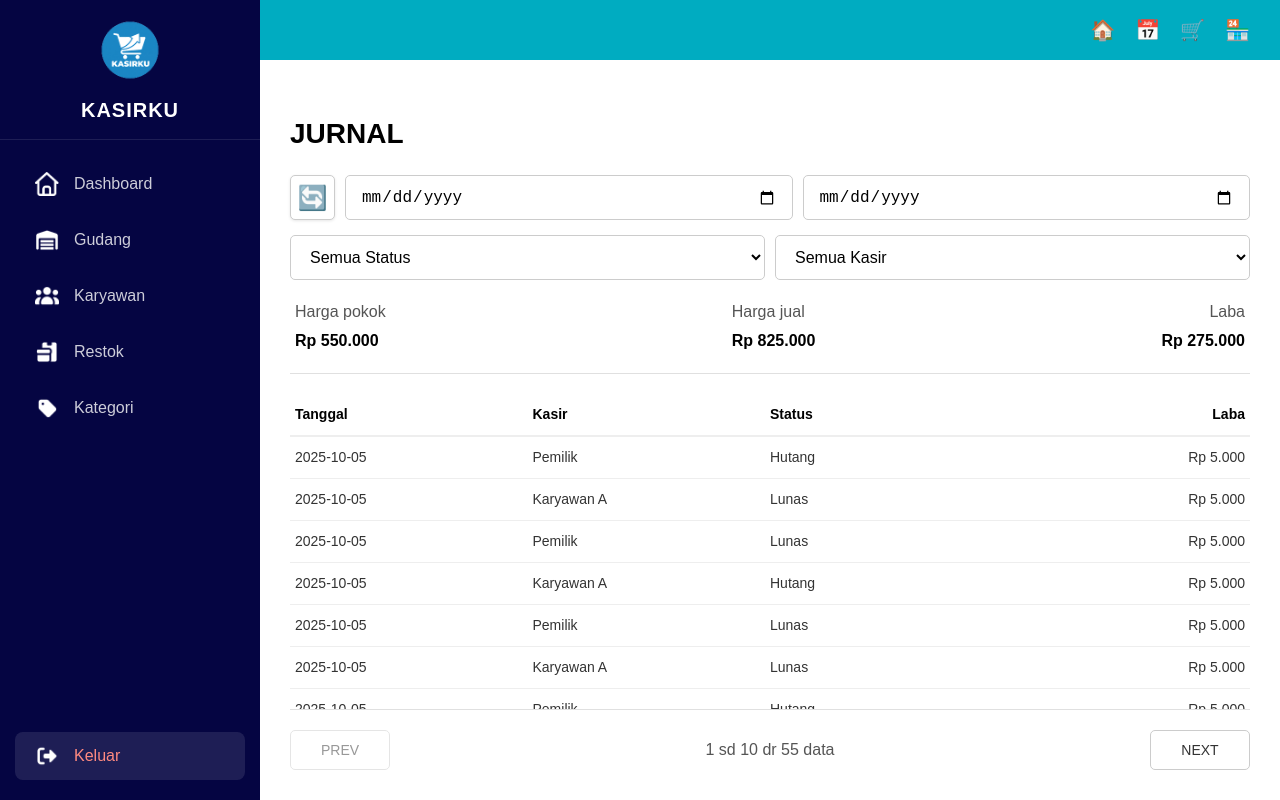
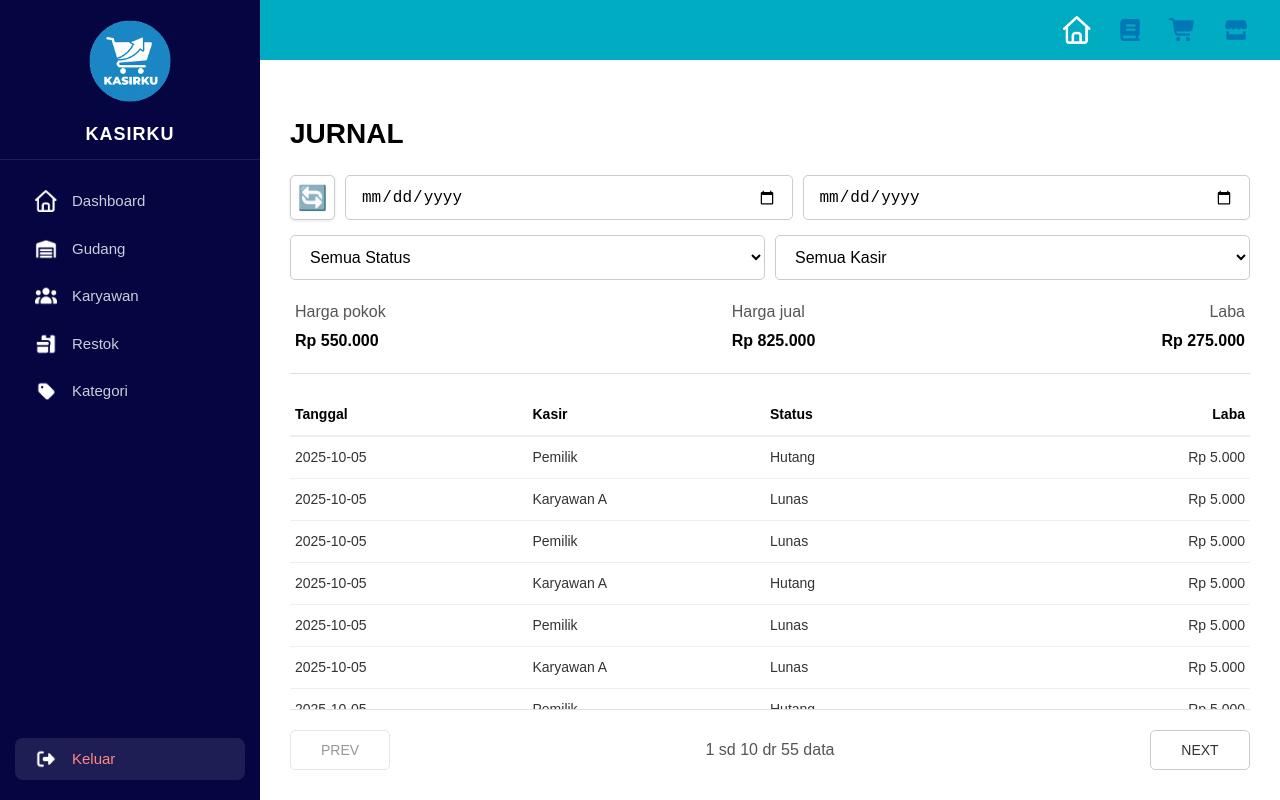
Before and after one commit to Rei-khen/sisfor-kelompok-14, a React (Vite) app in the folder client/: page /jurnal in a window 1280 px wide. Built offline with nearby package versions, Linux system fonts and the light colour scheme.

Commit message:
menambahkan mengganti logo navbar dengan yg ada di assets

```diff
--- a/client/src/components/MainLayout.tsx
+++ b/client/src/components/MainLayout.tsx
@@ -2,15 +2,19 @@
 import React, { type ReactNode } from "react";
 import { useNavigate, useLocation } from "react-router-dom";
 
-// --- IMPORT ICON DARI ASSETS ---
-// Pastikan nama file sama persis dengan di folder (besar/kecil hurufnya)
+// --- IMPORT SEMUA ICON DARI ASSETS ---
+import iconKasirku from "../assets/icon/kasirku.png";
 import iconDashboard from "../assets/icon/dashboard.png";
 import iconGudang from "../assets/icon/gudang.png";
 import iconKaryawan from "../assets/icon/karyawan.png";
 import iconRestok from "../assets/icon/restok.png";
 import iconKategori from "../assets/icon/kategori.png";
 import iconKeluar from "../assets/icon/keluar.png";
-import iconKasirku from "../assets/icon/kasirku.png"; // Logo bulat
+
+// Icon Khusus untuk Header (Navbar Atas)
+import iconJurnal from "../assets/icon/jurnal.png";
+import iconPembayaran from "../assets/icon/pembayaran.png";
+import iconPenjualan from "../assets/icon/penjualan.png";
 
 interface MainLayoutProps {
   children: ReactNode;
@@ -38,7 +42,7 @@ const MainLayout: React.FC<MainLayoutProps> = ({ children }) => {
 
   const sidebarStyle: React.CSSProperties = {
     width: "260px",
-    backgroundColor: "#050542", // Warna biru gelap
+    backgroundColor: "#050542",
     color: "white",
     display: "flex",
     flexDirection: "column",
@@ -46,23 +50,25 @@ const MainLayout: React.FC<MainLayoutProps> = ({ children }) => {
     boxShadow: "2px 0 5px rgba(0,0,0,0.1)",
   };
 
+  // --- BAGIAN LOGO DIPERBESAR ---
   const logoAreaStyle: React.CSSProperties = {
-    height: "140px",
+    height: "160px", // Diperbesar dari 120px agar muat
     display: "flex",
     flexDirection: "column",
     justifyContent: "center",
     alignItems: "center",
     borderBottom: "1px solid rgba(255,255,255,0.1)",
     marginBottom: "10px",
+    flexShrink: 0,
   };
 
   const logoImgStyle: React.CSSProperties = {
-    width: "70px",
-    height: "70px",
+    width: "100px", // Diperbesar dari 60px
+    height: "100px", // Diperbesar dari 60px
     objectFit: "contain",
     marginBottom: "10px",
-    // Tidak perlu filter karena ini logo utama
   };
+  // -----------------------------
 
   const sidebarMenuStyle: React.CSSProperties = {
     listStyle: "none",
@@ -71,47 +77,35 @@ const MainLayout: React.FC<MainLayoutProps> = ({ children }) => {
     flexGrow: 1,
     display: "flex",
     flexDirection: "column",
-    gap: "8px",
+    gap: "5px",
   };
 
-  // Fungsi Style untuk Container Tombol Menu
+  // Style Logika Aktif Sidebar
   const getSidebarItemStyle = (path: string): React.CSSProperties => {
-    // Cek apakah menu ini sedang aktif
     const isActive = location.pathname.startsWith(path);
-
     return {
-      padding: "12px 20px",
+      padding: "10px 20px",
       cursor: "pointer",
       display: "flex",
       alignItems: "center",
-      fontSize: "16px",
+      fontSize: "15px",
       fontWeight: isActive ? "bold" : "500",
       transition: "all 0.3s",
-
-      // Jika aktif: Background Putih, Teks Biru Gelap
-      // Jika tidak: Background Transparan, Teks Putih agak transparan
       backgroundColor: isActive ? "white" : "transparent",
       color: isActive ? "#050542" : "rgba(255,255,255,0.8)",
-
       borderRadius: "8px",
       textDecoration: "none",
     };
   };
 
-  // Fungsi Style Khusus Icon (SOLUSI MASALAH WARNA PUTIH)
-  const getIconStyle = (path: string): React.CSSProperties => {
+  const getSidebarIconStyle = (path: string): React.CSSProperties => {
     const isActive = location.pathname.startsWith(path);
-
     return {
-      width: "24px",
-      height: "24px",
+      width: "22px",
+      height: "22px",
       marginRight: "15px",
       objectFit: "contain",
-
-      // LOGIKA FILTER:
-      // Jika Aktif (Background Putih) -> Invert warna icon (Putih jadi Hitam)
-      // Jika Tidak Aktif -> Biarkan Putih
-      filter: isActive ? "invert(1) brightness(0.2)" : "none",
+      filter: isActive ? "invert(1) brightness(0)" : "none", // Invert jadi hitam jika aktif
       transition: "filter 0.3s",
     };
   };
@@ -123,6 +117,7 @@ const MainLayout: React.FC<MainLayoutProps> = ({ children }) => {
     overflow: "hidden",
   };
 
+  // --- STYLE HEADER (NAVBAR ATAS) ---
   const headerStyle: React.CSSProperties = {
     height: "60px",
     backgroundColor: "#00acc1",
@@ -130,15 +125,18 @@ const MainLayout: React.FC<MainLayoutProps> = ({ children }) => {
     justifyContent: "flex-end",
     alignItems: "center",
     padding: "0 30px",
+    gap: "25px",
     color: "white",
     flexShrink: 0,
     boxShadow: "0 2px 4px rgba(0,0,0,0.1)",
   };
 
-  const headerIconStyle: React.CSSProperties = {
-    marginLeft: "20px",
-    fontSize: "20px",
+  const headerIconImgStyle: React.CSSProperties = {
+    width: "28px",
+    height: "28px",
     cursor: "pointer",
+    objectFit: "contain",
+    transition: "transform 0.2s",
   };
 
   const contentScrollableStyle: React.CSSProperties = {
@@ -149,16 +147,15 @@ const MainLayout: React.FC<MainLayoutProps> = ({ children }) => {
 
   return (
     <div style={layoutStyle}>
-      {/* === LEFT SIDEBAR === */}
+      {/* === SIDEBAR KIRI === */}
       <aside style={sidebarStyle}>
-        {/* LOGO AREA */}
         <div style={logoAreaStyle}>
           <img src={iconKasirku} alt="Logo" style={logoImgStyle} />
           <h3
             style={{
               margin: 0,
               letterSpacing: "1px",
-              fontSize: "20px",
+              fontSize: "18px",
               fontWeight: "bold",
             }}
           >
@@ -166,7 +163,6 @@ const MainLayout: React.FC<MainLayoutProps> = ({ children }) => {
           </h3>
         </div>
 
-        {/* MENU ITEMS */}
         <ul style={sidebarMenuStyle}>
           <li
             style={getSidebarItemStyle("/dashboard")}
@@ -175,7 +171,7 @@ const MainLayout: React.FC<MainLayoutProps> = ({ children }) => {
             <img
               src={iconDashboard}
               alt="Dashboard"
-              style={getIconStyle("/dashboard")} // Pakai fungsi getIconStyle
+              style={getSidebarIconStyle("/dashboard")}
             />
             Dashboard
           </li>
@@ -187,7 +183,7 @@ const MainLayout: React.FC<MainLayoutProps> = ({ children }) => {
             <img
               src={iconGudang}
               alt="Gudang"
-              style={getIconStyle("/feature/gudang")}
+              style={getSidebarIconStyle("/feature/gudang")}
             />
             Gudang
           </li>
@@ -199,7 +195,7 @@ const MainLayout: React.FC<MainLayoutProps> = ({ children }) => {
             <img
               src={iconKaryawan}
               alt="Karyawan"
-              style={getIconStyle("/karyawan")}
+              style={getSidebarIconStyle("/karyawan")}
             />
             Karyawan
           </li>
@@ -211,7 +207,7 @@ const MainLayout: React.FC<MainLayoutProps> = ({ children }) => {
             <img
               src={iconRestok}
               alt="Restok"
-              style={getIconStyle("/restok")}
+              style={getSidebarIconStyle("/restok")}
             />
             Restok
           </li>
@@ -223,47 +219,36 @@ const MainLayout: React.FC<MainLayoutProps> = ({ children }) => {
             <img
               src={iconKategori}
               alt="Kategori"
-              style={getIconStyle("/kategori")}
+              style={getSidebarIconStyle("/kategori")}
             />
             Kategori
           </li>
         </ul>
 
-        {/* LOGOUT BUTTON */}
-        <div style={{ padding: "0 15px 20px 15px", marginTop: "auto" }}>
+        <div style={{ padding: "10px 15px 20px 15px", marginTop: "auto" }}>
           <div
             style={{
-              padding: "12px 20px",
+              padding: "10px 20px",
               cursor: "pointer",
               display: "flex",
               alignItems: "center",
-              fontSize: "16px",
+              fontSize: "15px",
               fontWeight: "500",
-              color: "#ff8a80", // Merah muda untuk teks
+              color: "#ff8a80",
               backgroundColor: "rgba(255, 255, 255, 0.1)",
               borderRadius: "8px",
               transition: "0.3s",
             }}
             onClick={handleLogout}
-            onMouseEnter={(e) =>
-              (e.currentTarget.style.backgroundColor =
-                "rgba(255, 255, 255, 0.2)")
-            }
-            onMouseLeave={(e) =>
-              (e.currentTarget.style.backgroundColor =
-                "rgba(255, 255, 255, 0.1)")
-            }
           >
             <img
               src={iconKeluar}
               alt="Keluar"
               style={{
-                width: "24px",
-                height: "24px",
+                width: "22px",
+                height: "22px",
                 marginRight: "15px",
                 objectFit: "contain",
-                // Tombol keluar tidak pernah aktif (putih), jadi tidak perlu invert
-                // Tapi karena gambarnya putih, kita biarkan saja.
               }}
             />
             Keluar
@@ -271,25 +256,60 @@ const MainLayout: React.FC<MainLayoutProps> = ({ children }) => {
         </div>
       </aside>
 
-      {/* === MAIN CONTENT AREA === */}
+      {/* === HEADER (NAVBAR ATAS) & KONTEN === */}
       <div style={mainContentAreaStyle}>
         <header style={headerStyle}>
-          <span
-            style={headerIconStyle}
+          {/* 1. Icon Dashboard */}
+          <img
+            src={iconDashboard}
+            alt="Dashboard"
+            title="Dashboard"
+            style={headerIconImgStyle}
             onClick={() => navigate("/dashboard")}
-            title="Dashboard"
-          >
-            🏠
-          </span>
-          <span style={headerIconStyle} title="Jadwal">
-            📅
-          </span>
-          <span style={headerIconStyle} title="Transaksi">
-            🛒
-          </span>
-          <span style={headerIconStyle} title="Toko">
-            🏪
-          </span>
+            onMouseOver={(e) =>
+              (e.currentTarget.style.transform = "scale(1.2)")
+            }
+            onMouseOut={(e) => (e.currentTarget.style.transform = "scale(1)")}
+          />
+
+          {/* 2. Icon Jurnal */}
+          <img
+            src={iconJurnal}
+            alt="Jurnal"
+            title="Jurnal"
+            style={headerIconImgStyle}
+            onClick={() => navigate("/feature/jurnal")}
+            onMouseOver={(e) =>
+              (e.currentTarget.style.transform = "scale(1.2)")
+            }
+            onMouseOut={(e) => (e.currentTarget.style.transform = "scale(1)")}
+          />
+
+          {/* 3. Icon Pembayaran (Keranjang) */}
+          <img
+            src={iconPembayaran}
+            alt="Pembayaran"
+            title="Pembayaran"
+            style={headerIconImgStyle}
+            onClick={() => navigate("/feature/pembayaran")}
+            onMouseOver={(e) =>
+              (e.currentTarget.style.transform = "scale(1.2)")
+            }
+            onMouseOut={(e) => (e.currentTarget.style.transform = "scale(1)")}
+          />
+
+          {/* 4. Icon Penjualan (Toko) */}
+          <img
+            src={iconPenjualan}
+            alt="Penjualan"
+            title="Penjualan"
+            style={headerIconImgStyle}
+            onClick={() => navigate("/penjualan")}
+            onMouseOver={(e) =>
+              (e.currentTarget.style.transform = "scale(1.2)")
+            }
+            onMouseOut={(e) => (e.currentTarget.style.transform = "scale(1)")}
+          />
         </header>
 
         <main style={contentScrollableStyle}>{children}</main>
```
